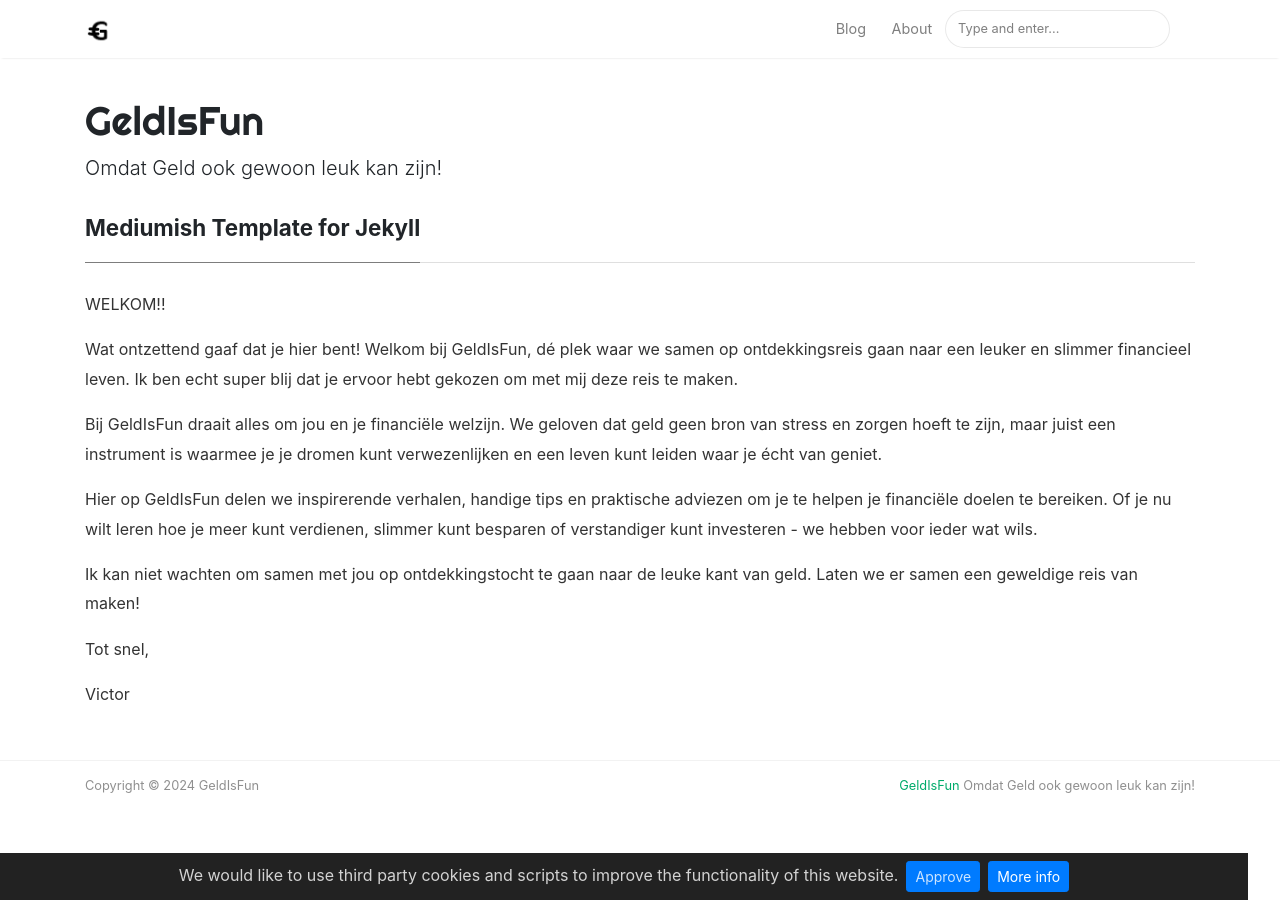
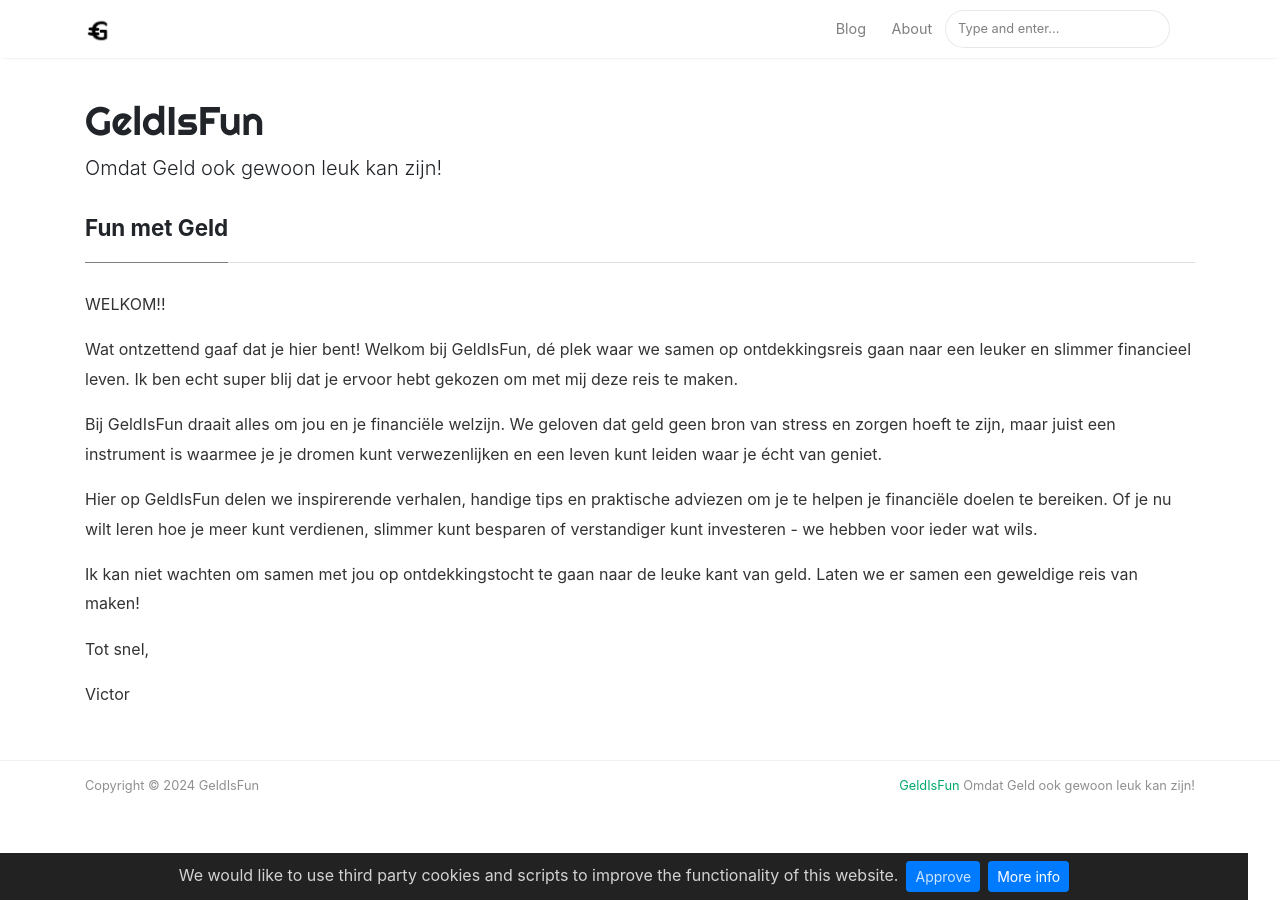
Before and after one commit to GeldIsFun/blogg, a Jekyll site: the page built from _pages/about.md, in a window 1280 px wide. Built offline with Jekyll 4.4.1, drawn with Linux system fonts in a browser that asks for light colours; nearby versions of some CDN libraries.

Commit message:
Update about.md

```diff
--- a/_pages/about.md
+++ b/_pages/about.md
@@ -1,6 +1,6 @@
 ---
 layout: page
-title: Mediumish Template for Jekyll
+title: Fun met Geld
 permalink: /about
 comments: false
 ---
```
